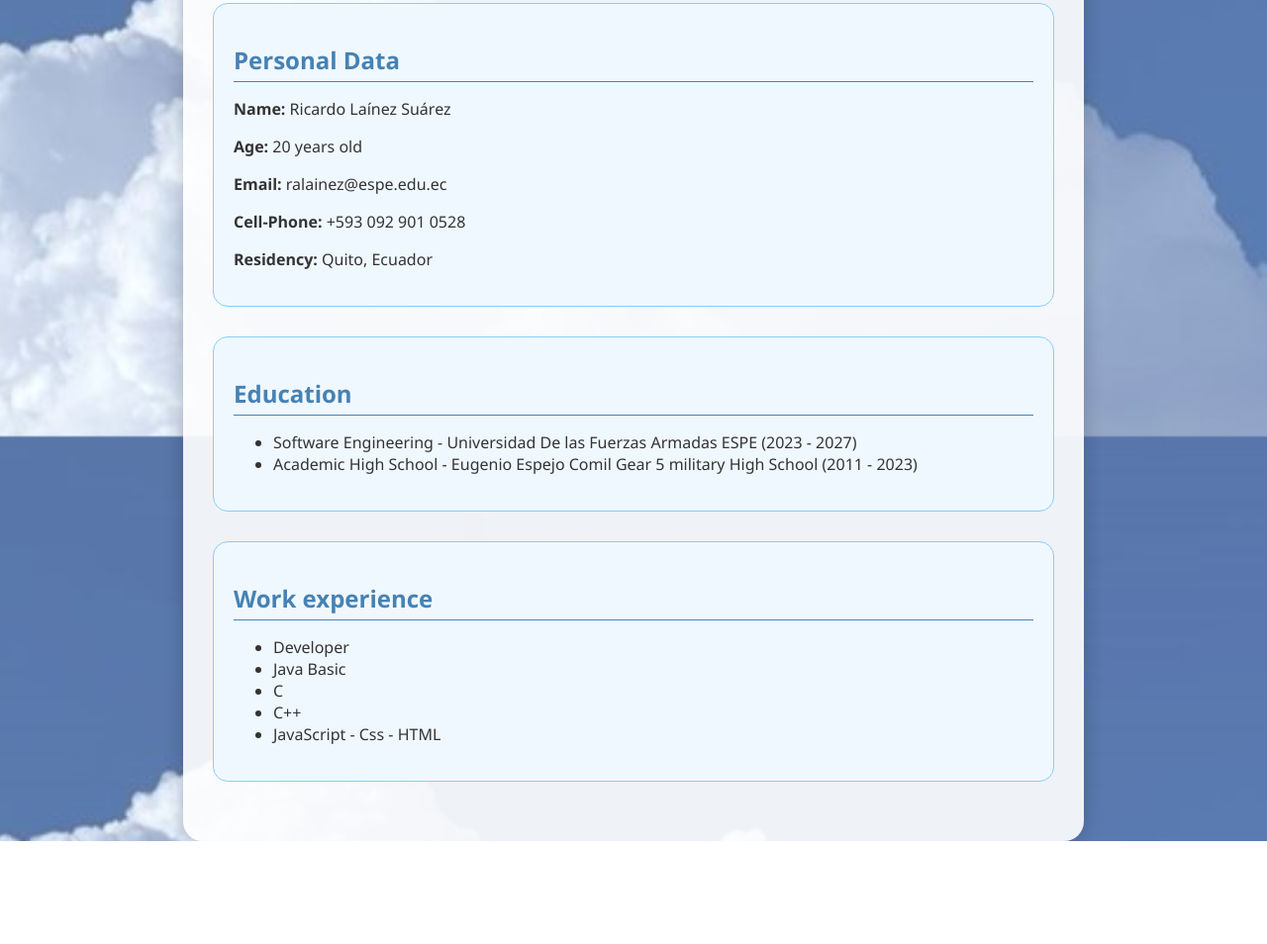
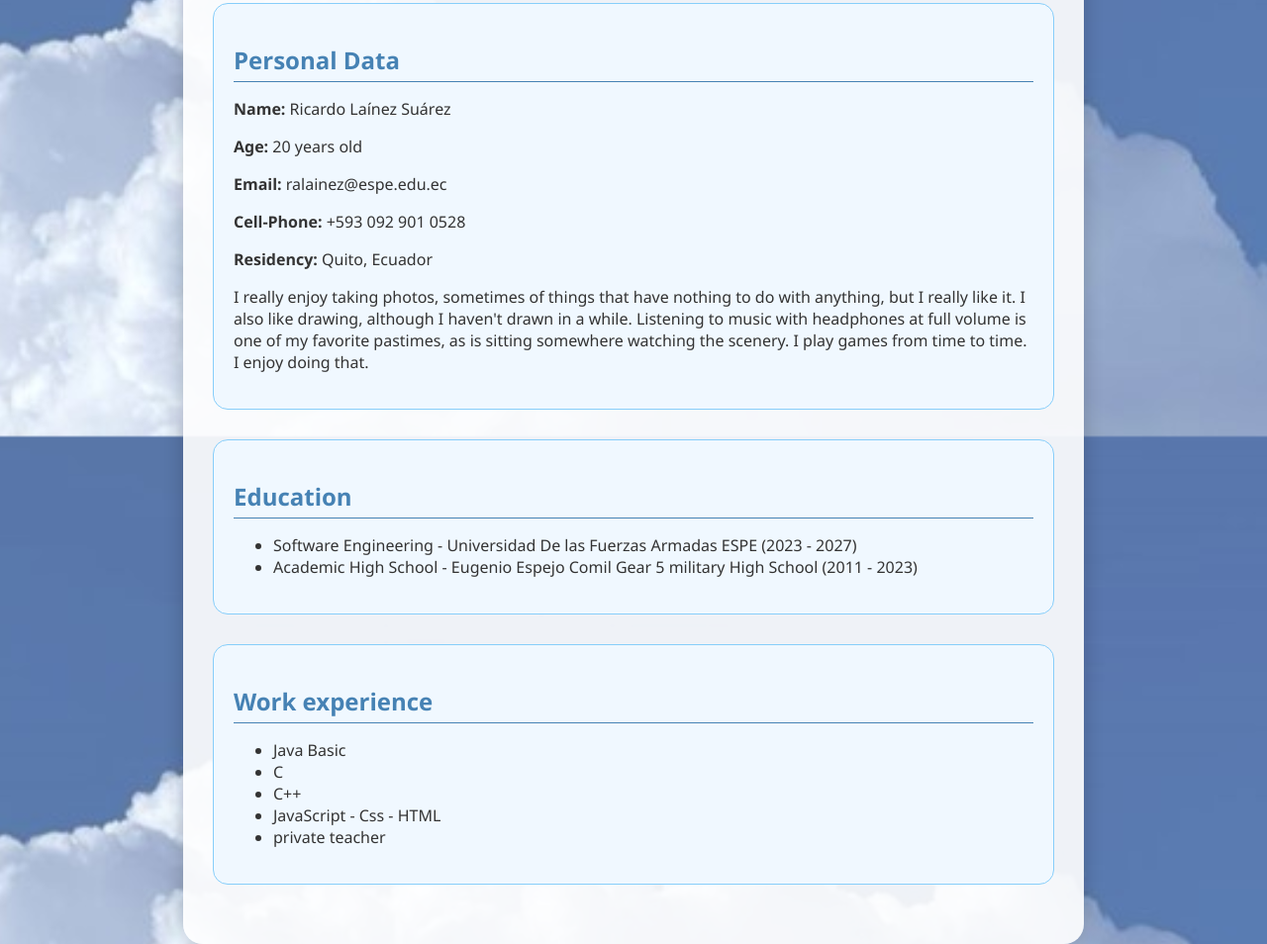
Before and after one commit to Ricardo-lainez/My_Web_Page, a plain HTML site: page index.html in a window 1280 px wide. Shown: the part 359-1313 px from the top of the page at 99% size. Before the commit the page ends 1209 px from the top, so only its background shows below. Drawn offline with Linux system fonts and the light colour scheme.

Commit message:
about me

```diff
--- a/index.html
+++ b/index.html
@@ -27,6 +27,7 @@
             <p><strong>Email:</strong> ralainez@espe.edu.ec</p>
             <p><strong>Cell-Phone:</strong> +593 092 901 0528</p>
             <p><strong>Residency:</strong> Quito, Ecuador</p>
+            <p>I really enjoy taking photos, sometimes of things that have nothing to do with anything, but I really like it. I also like drawing, although I haven't drawn in a while. Listening to music with headphones at full volume is one of my favorite pastimes, as is sitting somewhere watching the scenery. I play games from time to time. I enjoy doing that.</p>
         </section>
 
         <section id="education" class="contents">
@@ -40,11 +41,11 @@
         <section id="experience" class="contents">
             <h2>Work experience</h2>
             <ul>
-                <li>Developer</li>
                 <li>Java Basic</li>
                 <li>C</li>
                 <li>C++</li>
                 <li>JavaScript - Css - HTML</li>
+                <li>private teacher</li>
             </ul>
         </section>
     </div>
```
